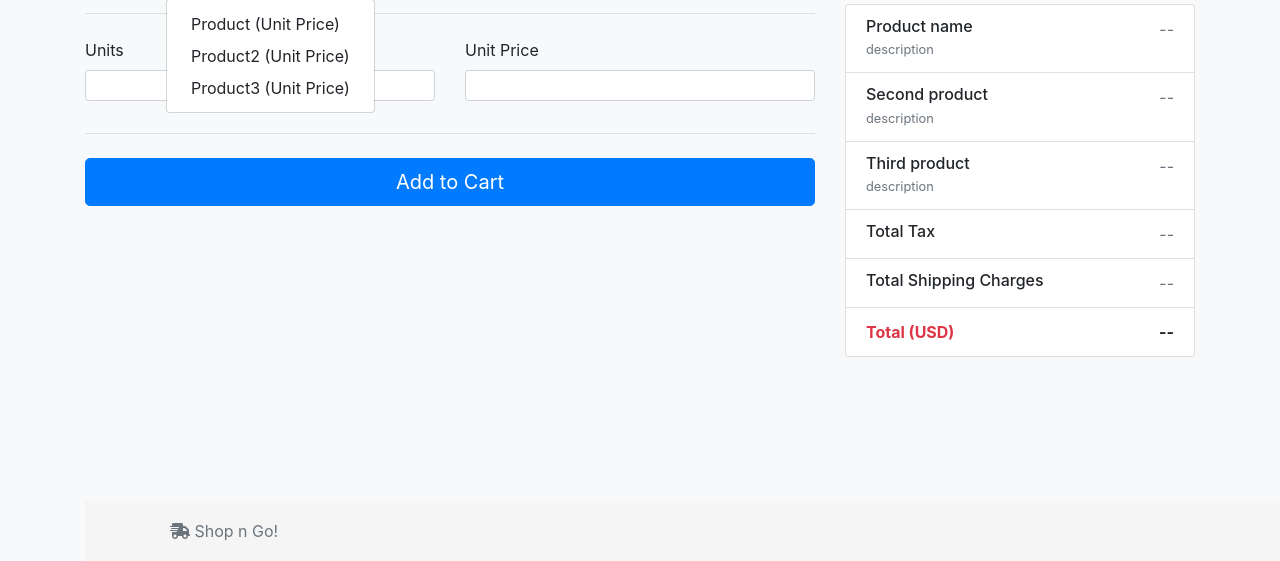
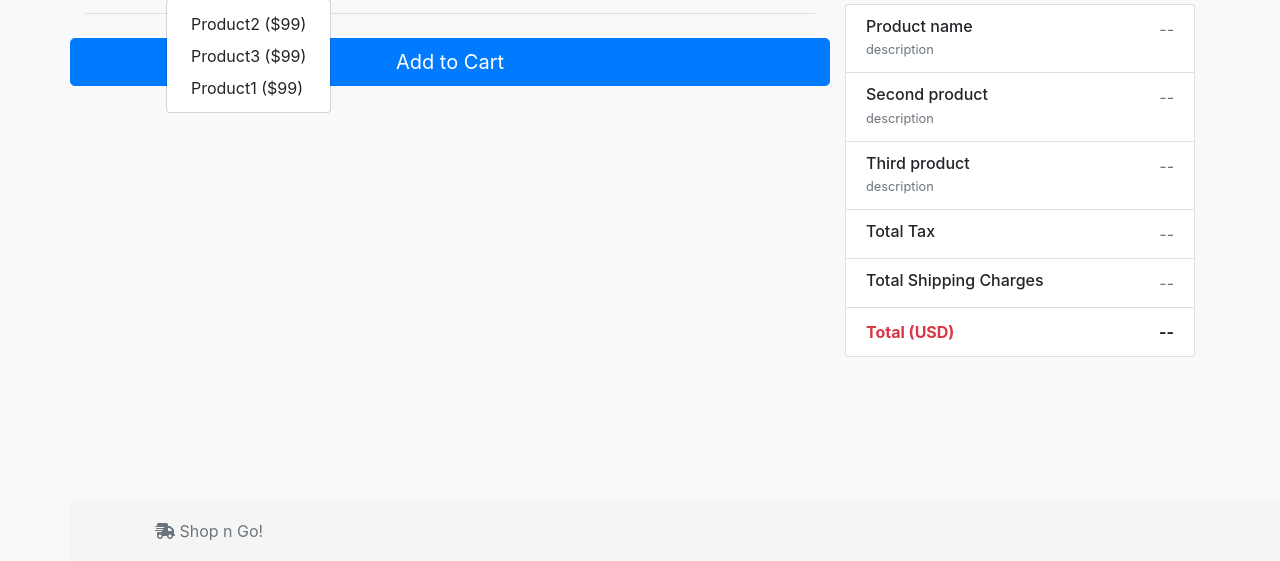
Before and after one commit to AlexanderGonzo/Ecommerce-Website, a plain HTML site: page public/ShoppingCart/index.html in a window 1280 px wide. Both pictures are taken after a click on the button "Dropdown list". Shown: the part 239-800 px from the top of the page. Drawn offline with nearby package versions, Linux system fonts and the light colour scheme.

Commit message:
added script.js

```diff
--- a/public/ShoppingCart/index.html
+++ b/public/ShoppingCart/index.html
@@ -10,6 +10,7 @@
     <link rel="stylesheet" href="https://stackpath.bootstrapcdn.com/bootstrap/4.1.3/css/bootstrap.min.css"
         integrity="sha384-MCw98/SFnGE8fJT3GXwEOngsV7Zt27NXFoaoApmYm81iuXoPkFOJwJ8ERdknLPMO" crossorigin="anonymous" />
     <script src="https://kit.fontawesome.com/3ecaa7a2c4.js" crossorigin="anonymous"></script>
+    <script src="../script.js"></script>
     <link href="../styles.css" rel="stylesheet">
 </head>
 
@@ -104,27 +105,16 @@
                                     Dropdown list <span class="caret"></span>
                                 </button>
                                 <ul class="dropdown-menu" role="menu" aria-labelledby="dropdownMenuButton">
-                                    <a class="dropdown-item" href="#" id="btn1">Product (Unit Price)</a>
-                                    <a class="dropdown-item" href="#" id="btn1">Product2 (Unit Price)</a>
-                                    <a class="dropdown-item" href="#" id="btn1">Product3 (Unit Price)</a>
+                                    <button type="button" class="dropdown-item" href="#" id="btn2" price="99">Product2
+                                        ($99)</button>
+                                    <button type="button" class="dropdown-item" href="#" id="btn3" price="99">Product3
+                                        ($99)</button>
+                                    <button type="button" class="dropdown-item" href="#" id="btn1" price="99">Product1
+                                        ($99)</button>
                                 </ul>
                             </div>
                             <hr class="mb-4">
                             <div class="row">
-                                <div class="col-md-6 mb-3">
-                                    <label for="cc-name">Units</label>
-                                    <input type="text" class="form-control form-control-sm" id="cc-name" placeholder=""
-                                        required>
-                                    <div class="invalid-feedback">
-                                        Invalid Number.
-                                    </div>
-                                </div>
-                                <div class="col-md-6 mb-3">
-                                    <label for="cc-number">Unit Price</label>
-                                    <input type="text" class="form-control form-control-sm" id="unit-price"
-                                        placeholder="" required>
-                                </div>
-                            </div>
                                 <hr class="mb-4">
                                 <button class="btn btn-primary btn-lg btn-block" type="submit">Add to Cart</button>
                                 </form>
@@ -134,7 +124,8 @@
                     <!-- Footer -->
                     <footer class="footer">
                         <div class="container">
-                        <span class="text-muted"><span class="text-muted"><i class="fas fa-shipping-fast"></i> Shop n
+                            <span class="text-muted"><span class="text-muted"><i class="fas fa-shipping-fast"></i> Shop
+                                    n
                                     Go!</span></span>
                         </div>
                     </footer>
--- /dev/null
+++ b/public/script.js
@@ -0,0 +1 @@
+bootstrapValidate("#email", "email:Enter a valid E-Mail Address!");
```
Also changed, not shown: public/UserInformation/index.html (+3 -1 lines), public/index.html (+1 -0 lines). Lines whose indentation alone changed are shown as unchanged.
